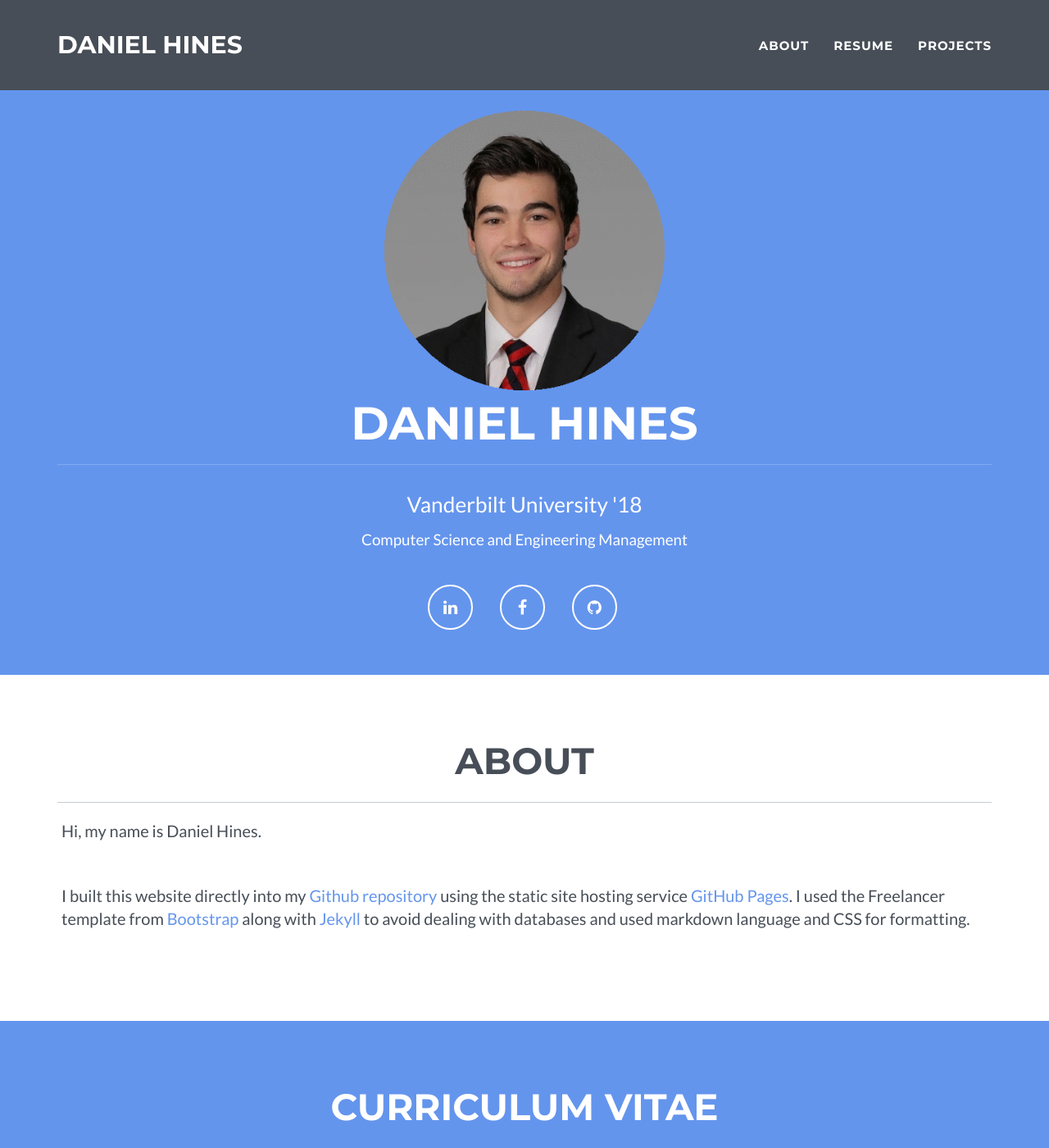
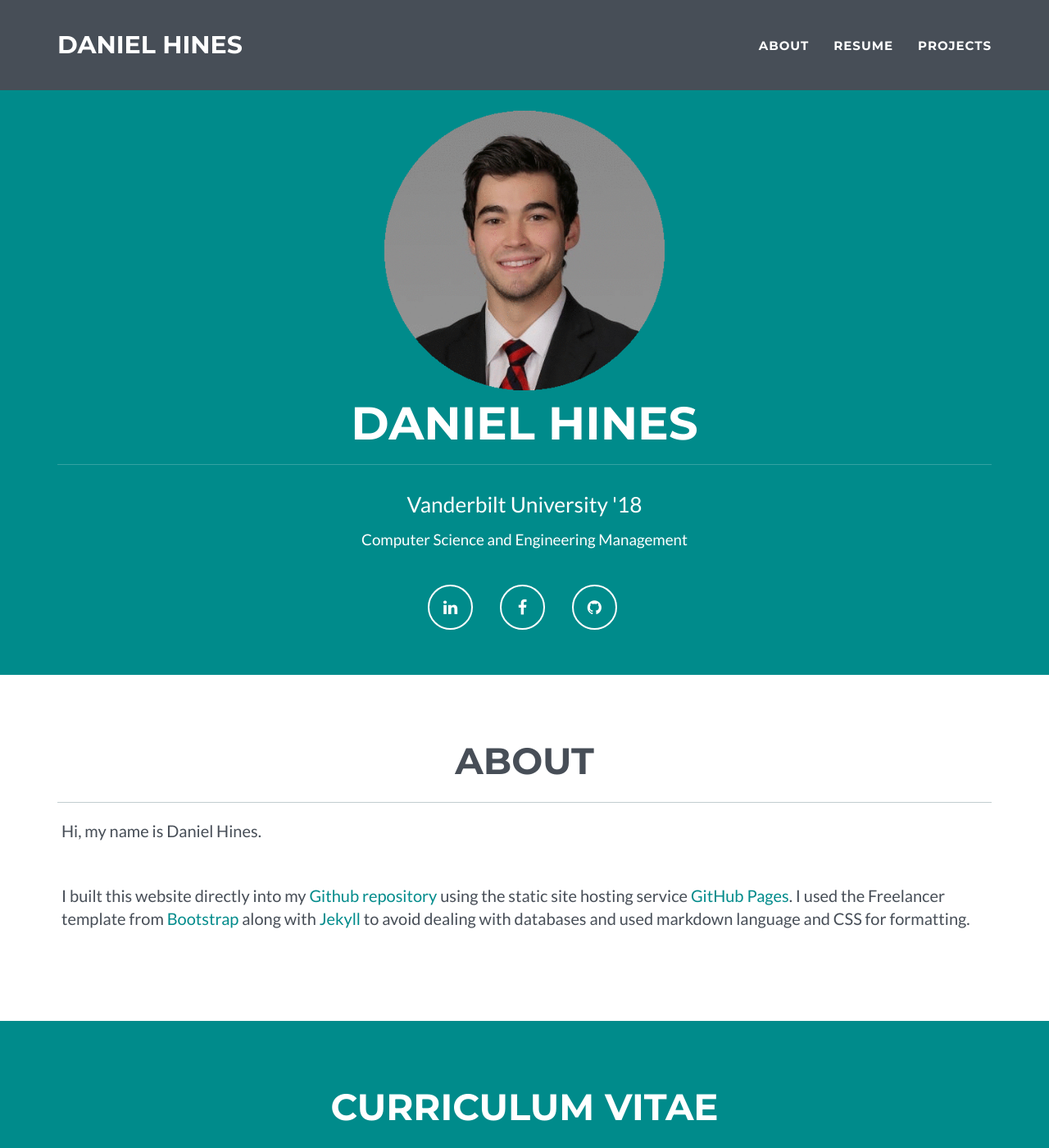
Before and after one commit to danielchines/danielchines.github.io, a Jekyll site: the page built from index.html, in a window 1280 px wide and 1400 px high. Shown: the whole window at 82% size. Built offline with Jekyll 4.4.1, drawn with Linux system fonts in a browser that asks for light colours.

Commit message:
Update _config.yml

```diff
--- a/_config.yml
+++ b/_config.yml
@@ -22,8 +22,8 @@ contact: static
 
 # Color settings (hex-codes without the leading hash-tag)
 color:
-  primary: 6495ED #5F9EA0
-  primary-rgb: "25,185,194" #"0,139,139" #"128,179,255"
+  primary: 008b8b #5F9EA0 #008b8b
+  primary-rgb: "0,139,139" #"0,139,139" #"128,179,255"
   secondary: 474e57 #FD6E8A #6495ED
   secondary-dark: 233140 #A2122F
 
```
